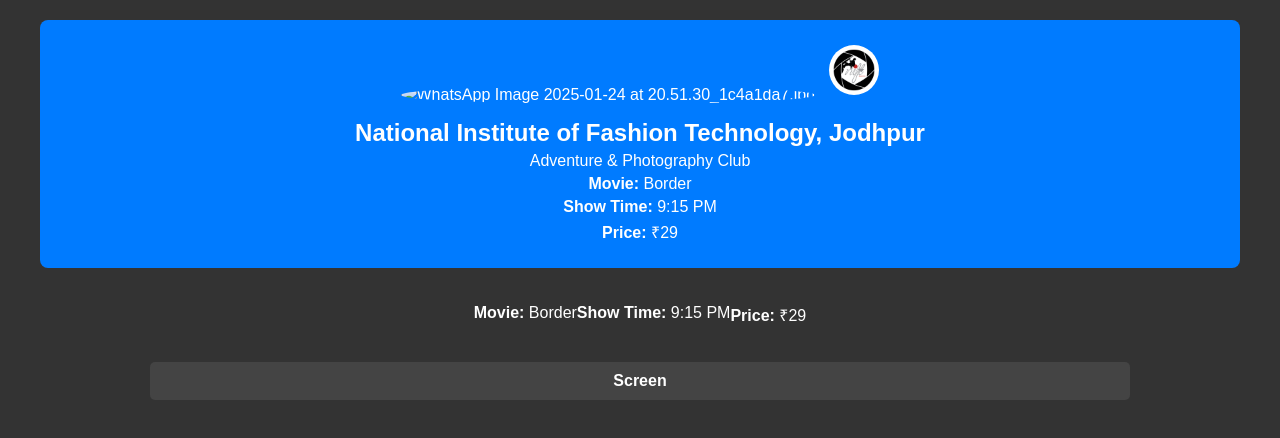
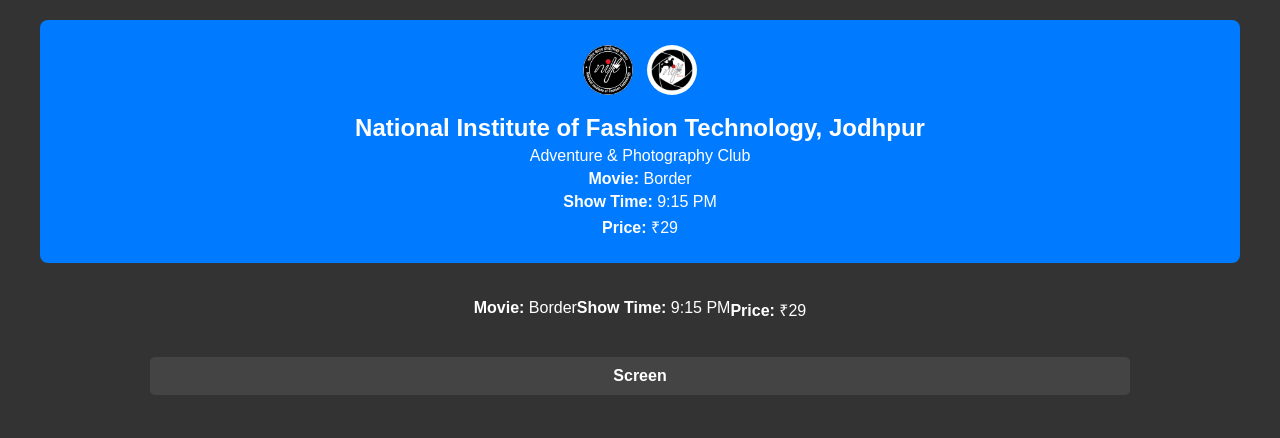
Before and after one commit to Yasar011/Nift-J-movie-night-booking, a plain HTML site: page index.html in a window 1280 px wide. Drawn offline with Linux system fonts and the light colour scheme; no server answers.

Commit message:
Update index.html

```diff
--- a/index.html
+++ b/index.html
@@ -210,7 +210,7 @@
 <body>
     <div class="container">
         <div class="header">
-            <img src="college_logo.png" alt="WhatsApp Image 2025-01-24 at 20.51.30_1c4a1da7.jpg"> <img src="adventure and photography club logo-Recovered.jpg" alt="Club Logo">
+            <img src="WhatsApp Image 2025-01-24 at 20.51.30_1c4a1da7.jpg" alt="college logo"> <img src="adventure and photography club logo-Recovered.jpg" alt="Club Logo">
             <h1>National Institute of Fashion Technology, Jodhpur</h1>
             <p>Adventure & Photography Club</p>
 
```
